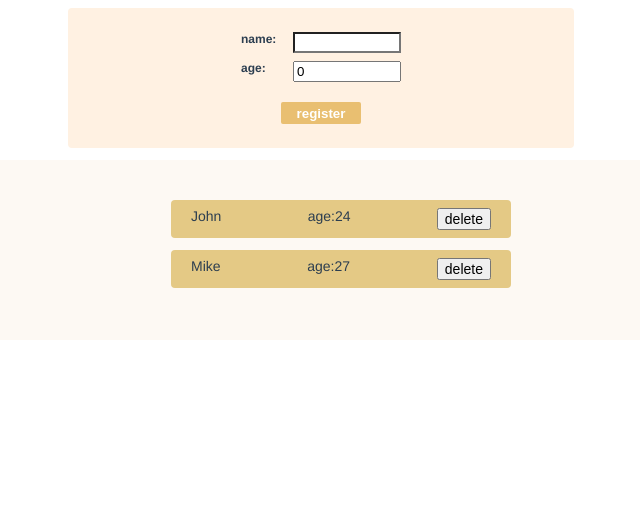
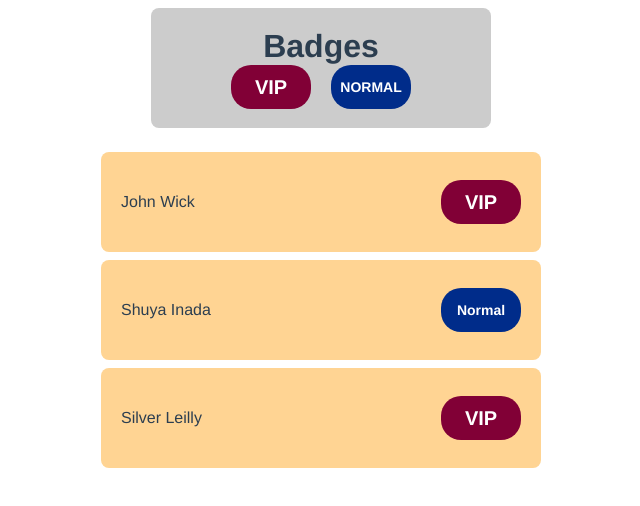
Before and after one commit to inatonix/vue-guide, a Vue app in the folder vue-guide/: page / in a window 1280 px wide. Shown: the top 506 px of the page, without its empty margins (319-959 px from the left). Built offline with nearby package versions, Linux system fonts and the light colour scheme.

Commit message:
complete

```diff
--- a/vue-guide/src/App.vue
+++ b/vue-guide/src/App.vue
@@ -1,12 +1,9 @@
 <script setup lang="ts">
-// This starter template is using Vue 3 <script setup> SFCs
-// Check out https://v3.vuejs.org/api/sfc-script-setup.html#sfc-script-setup
-// import HelloWorld from './components/HelloWorld.vue'
-import Person from './components/Person.vue';
+import Reservation from './components/Reservation.vue';
 </script>
 
 <template>
-  <Person />
+  <Reservation></Reservation>
 </template>
 
 <style>
--- /dev/null
+++ b/vue-guide/src/components/Badge.vue
@@ -0,0 +1,20 @@
+<script setup lang="ts">
+</script>
+
+<template>
+  <div class="badge">
+    <slot></slot>
+  </div>
+</template>
+
+<style scoped>
+.badge {
+  box-shadow: 0, 8px, black;
+  border-radius: 20px;
+  display: flex;
+  justify-content: center;
+  align-items: center;
+  width: 80px;
+  height: 44px;
+}
+</style>
--- /dev/null
+++ b/vue-guide/src/components/Card.vue
@@ -0,0 +1,16 @@
+<script setup lang="ts">
+</script>
+
+<template>
+  <div class="card">
+    <slot></slot>
+  </div>
+</template>
+
+<style scoped>
+.card {
+  box-shadow: 2, 8px, black;
+  border-radius: 8px;
+  padding: 20px 20px;
+}
+</style>
--- a/vue-guide/src/components/Person.vue
+++ /dev/null
@@ -1,51 +0,0 @@
-<script setup lang="ts">
-import { Ref, ref } from 'vue'
-import PersonList from './PersonList.vue';
-import PersonPostForm from './PersonPostForm.vue';
-
-export type Person = {
-  id: number,
-  name: string,
-  age: number,
-}
-
-const persons: Ref<Person[]> = ref([{ id: 0, name: 'John', age: 24 }, { id: 1, name: 'Mike', age: 27 }])
-const registerPerson = (person: Person) => {
-  persons.value.push(person)
-}
-const deletePerson = (id: number) => {
-  persons.value = persons.value.filter(p => p.id !== id)
-}
-
-</script>
-
-<template>
-  <div class="container">
-    <PersonPostForm @register="registerPerson" />
-    <div class="list-container">
-      <p v-if="persons.length <= 0">No Person here</p>
-      <ul v-else>
-        <PersonList :persons="persons" @delete="deletePerson" />
-      </ul>
-    </div>
-  </div>
-</template>
-
-<style scoped>
-.container {
-  display: flex;
-  flex-direction: column;
-  align-items: center;
-}
-
-.list-container {
-  display: flex;
-  flex-direction: column;
-  align-items: center;
-  background-color: rgb(253, 249, 243);
-  padding: 24px 0;
-  width: 60%;
-  margin-bottom: 12px;
-  border-radius: 4px;
-}
-</style>
--- a/vue-guide/src/components/PersonList.vue
+++ /dev/null
@@ -1,44 +0,0 @@
-<script setup lang="ts">
-import { Person } from './Person.vue'
-
-type Props = {
-  persons: Person[],
-}
-
-defineProps<Props>()
-const emit = defineEmits(['delete'])
-const onClickButton = (id: number, name: string) => {
-  if (confirm('Delete ' + name + '?')) {
-    emit('delete', id)
-  }
-}
-
-</script>
-
-<template>
-  <li v-for="person in persons" :key="person.id" class="person-list">
-    <span>{{ person.name }}</span>
-    <span>age:{{ person.age }}</span>
-    <button @click="onClickButton(person.id, person.name)" class="delete-button">
-      <span>delete</span>
-    </button>
-  </li>
-</template>
-
-<style scoped>
-.person-list {
-  list-style: none;
-  margin-bottom: 12px;
-  border-radius: 4px;
-  font-size: 12px;
-  display: flex;
-  justify-content: space-between;
-  background-color: rgb(228, 201, 133);
-  padding: 8px 20px;
-  width: 300px;
-}
-
-span {
-  font-size: 14px;
-}
-</style>
--- a/vue-guide/src/components/PersonPostForm.vue
+++ /dev/null
@@ -1,100 +0,0 @@
-<script setup lang="ts">
-import { computed, ref } from 'vue'
-import { Person } from './Person.vue';
-const inputtingName = ref<string>('')
-const inputtingAge = ref<number>(0)
-
-const nameLengthLimit = 15
-
-const emit = defineEmits(['register'])
-
-const register = () => {
-  const person: Person = { id: Math.random(), name: inputtingName.value, age: inputtingAge.value }
-  emit('register', person)
-}
-
-const isValidName = computed(() => {
-  if (inputtingName.value.length >= nameLengthLimit) {
-    return false
-  } else {
-    return true
-  }
-})
-
-const color = computed(() => {
-  return isValidName.value ? 'white' : 'rgb(244, 194, 190)';
-})
-
-</script>
-
-<template>
-  <div class="form-container">
-    <div class="input-container">
-      <div class="input-column">
-        <span>name:</span>
-        <input class="input-name" v-model="inputtingName" />
-      </div>
-      <span v-if="!isValidName">{{ nameLengthLimit }} characters or less, please.</span>
-      <div class="input-column">
-        <span>age:</span>
-        <input type="number" class="input" v-model="inputtingAge" />
-      </div>
-    </div>
-    <button class="save-button" @click="register()" :disabled="!isValidName">register</button>
-  </div>
-</template>
-
-<style scoped>
-.form-container {
-  display: flex;
-  flex-direction: column;
-  align-items: center;
-  background-color: rgb(255, 241, 226);
-  padding: 24px 0;
-  width: 40%;
-  margin-bottom: 12px;
-  border-radius: 4px;
-}
-
-.input-container {
-  display: flex;
-  flex-direction: column;
-  justify-content: space-between;
-  height: 50px;
-  margin-bottom: 20px;
-}
-
-span {
-  font-size: 12px;
-  font-weight: bold;
-}
-
-.input-column {
-  width: 160px;
-  display: flex;
-  justify-content: space-between;
-}
-
-.input-name {
-  background-color: v-bind(color);
-}
-
-input {
-  width: 100px;
-}
-
-.save-button {
-  color: #fff;
-  font-weight: bold;
-  background-color: #e9bf71;
-  border-radius: 2px;
-  border: none;
-  width: 80px;
-  height: 22px;
-}
-
-.save-button:disabled {
-  background-color: rgb(140, 140, 140);
-  color: rgb(94, 94, 94);
-}
-</style>
--- /dev/null
+++ b/vue-guide/src/components/Reservation.vue
@@ -0,0 +1,98 @@
+<script setup lang="ts">
+import Card from './Card.vue';
+import Badge from './Badge.vue';
+</script>
+
+<template>
+  <div class="container">
+    <Card class="badges-card">
+      <span>Badges</span>
+      <div class="badges">
+        <Badge class="vip-badge">
+          <span>VIP</span>
+        </Badge>
+        <Badge class="normal-badge">
+          <span>NORMAL</span>
+        </Badge>
+      </div>
+    </Card>
+
+    <Card class="reservation-card">
+      <span>John Wick</span>
+      <Badge class="vip-badge">
+        <span>VIP</span>
+      </Badge>
+    </Card>
+    <Card class="reservation-card">
+      <span>Shuya Inada</span>
+      <Badge class="normal-badge">
+        <span>Normal</span>
+      </Badge>
+    </Card>
+    <Card class="reservation-card">
+      <span>Silver Leilly</span>
+      <Badge class="vip-badge">
+        <span>VIP</span>
+      </Badge>
+    </Card>
+  </div>
+</template>
+
+<style>
+.container {
+  display: flex;
+  flex-direction: column;
+  align-items: center;
+}
+
+.badges-card {
+  width: 300px;
+  height: 80px;
+  background-color: #ccc;
+  display: flex;
+  flex-direction: column;
+  align-items: center;
+  margin-bottom: 24px;
+}
+
+.reservation-card {
+  width: 400px;
+  height: 60px;
+  background-color: rgb(255, 212, 147);
+  display: flex;
+  justify-content: space-between;
+  align-items: center;
+  margin-bottom: 8px;
+}
+
+.vip-badge {
+  background-color: #810036;
+  color: white;
+}
+
+.normal-badge {
+  background-color: #002c8a;
+  color: white;
+}
+
+.badges-card span {
+  font-size: 32px;
+  font-weight: bold;
+}
+
+.vip-badge span {
+  font-size: 20px;
+  font-weight: bold;
+}
+
+.normal-badge span {
+  font-size: 14px;
+  font-weight: bold;
+}
+
+.badges {
+  display: flex;
+  justify-content: space-between;
+  width: 60%;
+}
+</style>
```
